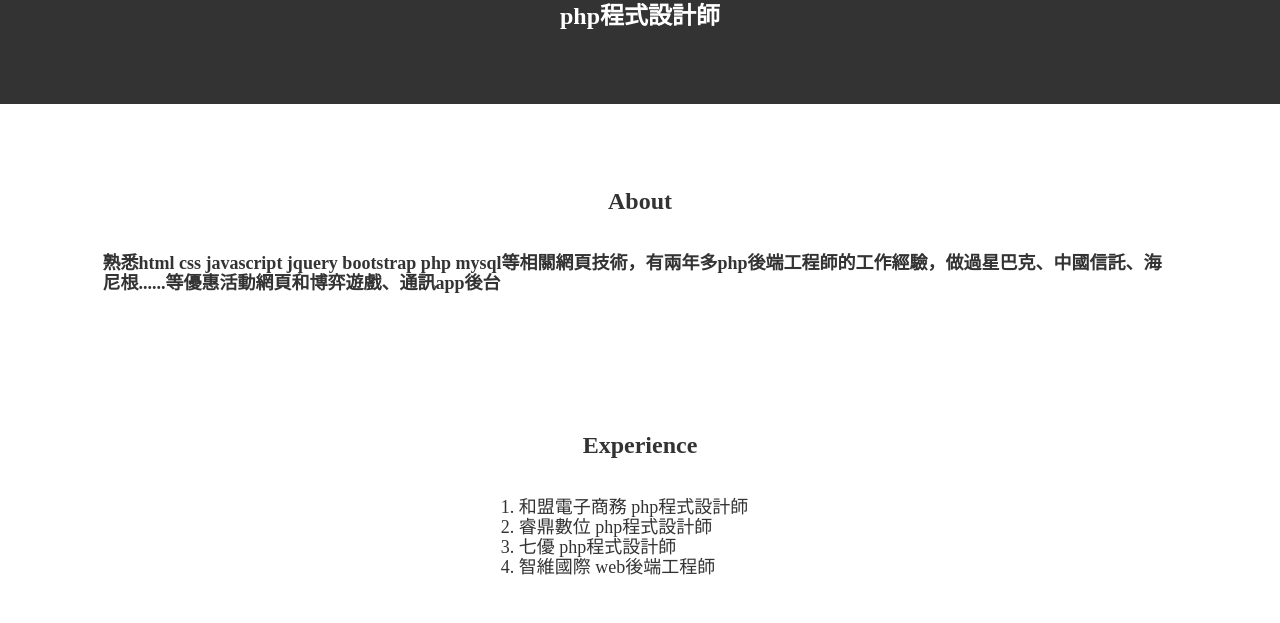
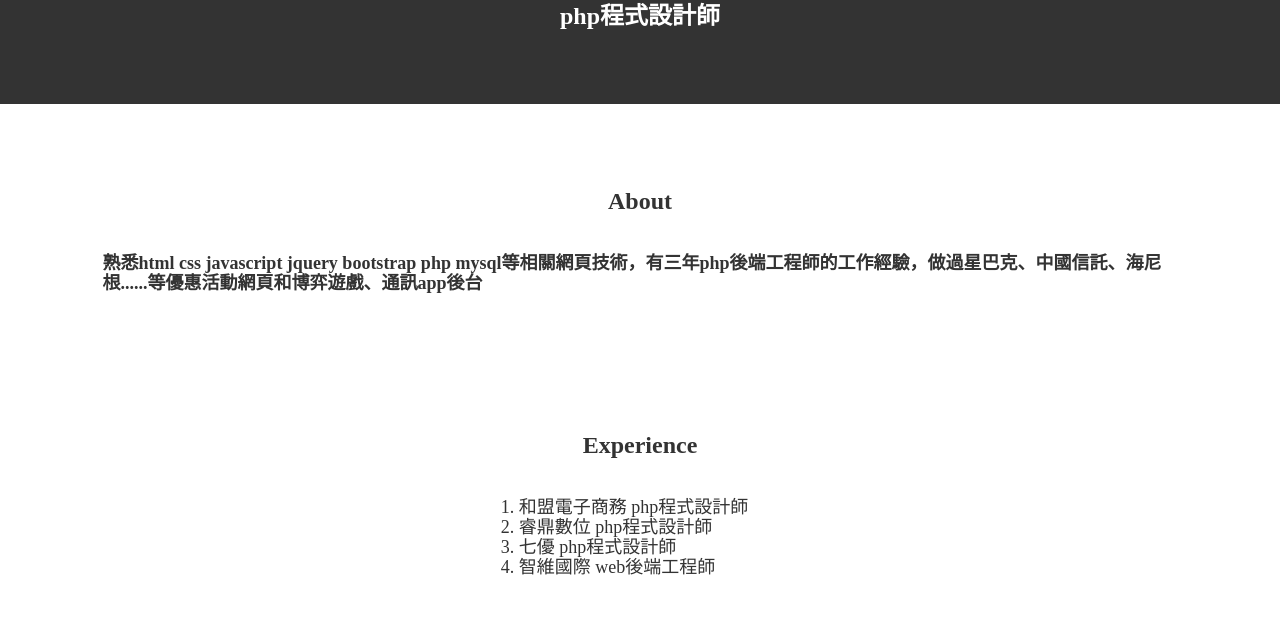
Before and after one commit to h6106600/h6106600.github.io, a plain HTML site: page index.html in a window 1280 px wide. Shown: the part 177-800 px from the top of the page. Drawn offline with nearby package versions, Linux system fonts and the light colour scheme.

Commit message:
Update index.html

```diff
--- a/index.html
+++ b/index.html
@@ -34,7 +34,7 @@
                     <h3 class="text-center"><b>About</b></h3>
                     <br>
                     <div>
-                        <h4><b>熟悉html  css  javascript  jquery  bootstrap  php  mysql等相關網頁技術，有兩年多php後端工程師的工作經驗，做過星巴克、中國信託、海尼根......等優惠活動網頁和博弈遊戲、通訊app後台</b></h4>
+                        <h4><b>熟悉html  css  javascript  jquery  bootstrap  php  mysql等相關網頁技術，有三年php後端工程師的工作經驗，做過星巴克、中國信託、海尼根......等優惠活動網頁和博弈遊戲、通訊app後台</b></h4>
                     </div>
                 </div>
             </div>
```
